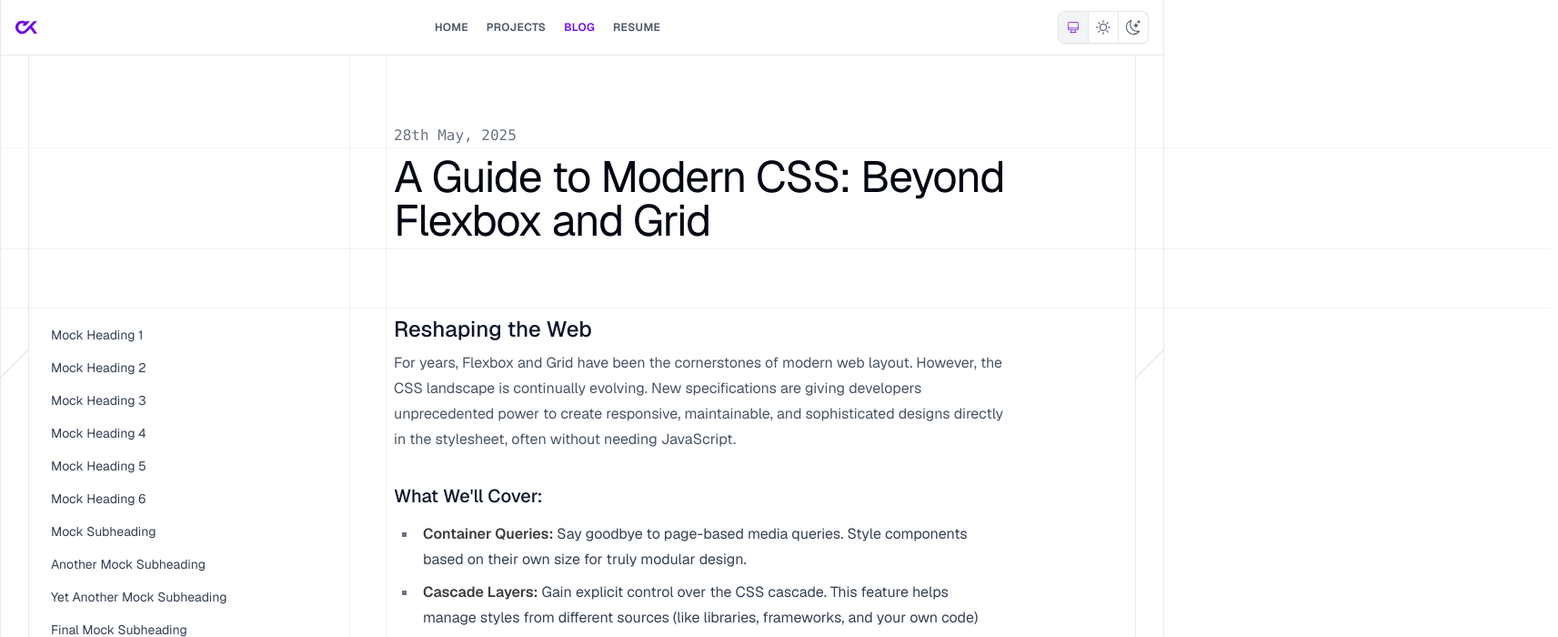
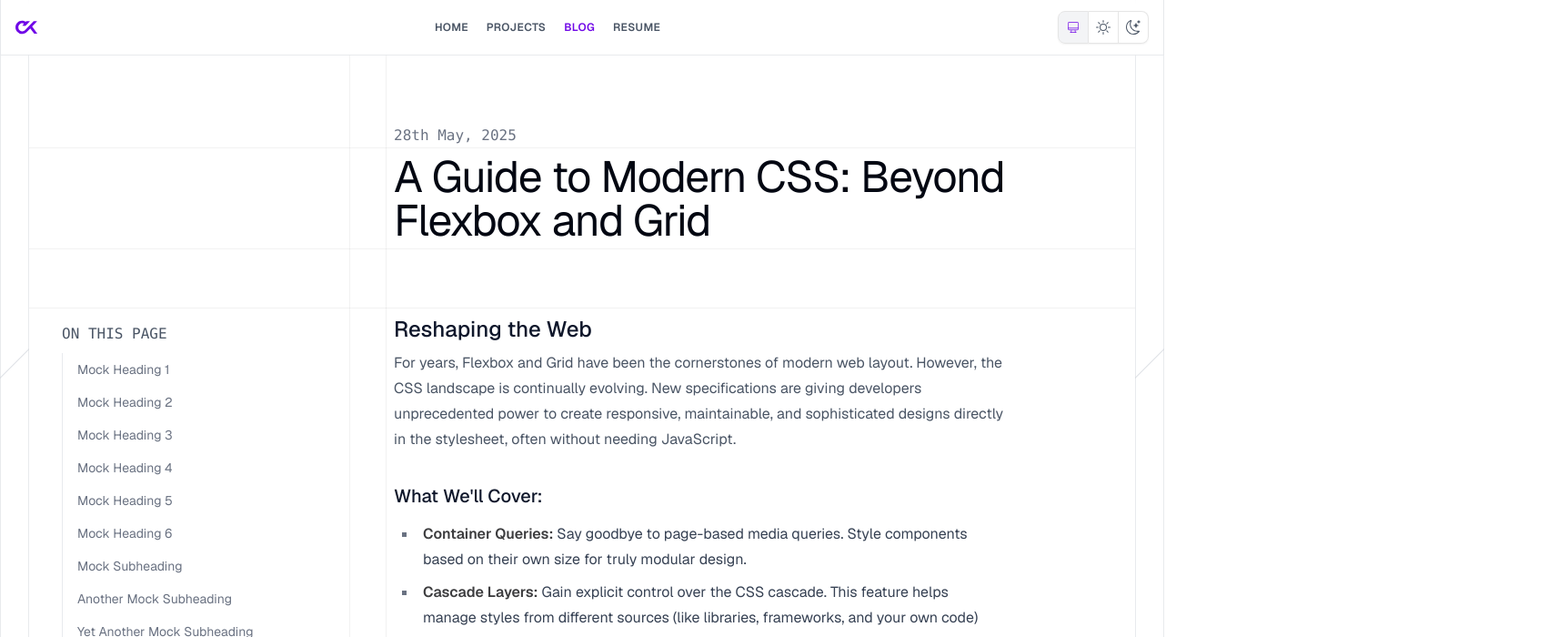
Before and after one commit to Chixide1/Folio, a Next.js app: page /blog/a-guide-to-modern-css in a window 1280 px wide. Shown: the top 700 px of the page at 91% size, 1713 px wide, since content can reach past the window. Built offline with nearby package versions, Linux system fonts and the light colour scheme.

Commit message:
Style - Sticky now works with the overflow clip

```diff
--- a/src/app/blog/[slug]/page.tsx
+++ b/src/app/blog/[slug]/page.tsx
@@ -10,11 +10,12 @@ export default async function BlogPage({params}: SlugPageParams) {
   const { frontmatter, content } = getMDXContent(ContentArea.BLOG, slug)
 
   return (
-    <div className="max-lg:px-6 mx-auto grid grid-cols-1 lg:grid-cols-[16rem_2.5rem_auto] xl:grid-cols-[22rem_2.5rem_auto] lg:grid-rows-[1fr_auto] w-full">
-      <nav className="col-start-1 row-start-2">
-        <ol className="sticky top-16 h-screen p-4 space-y-2">
+    <div className="overflow-x-clip max-lg:px-6 mx-auto grid grid-cols-1 lg:grid-cols-[16rem_2.5rem_auto] xl:grid-cols-[22rem_2.5rem_auto] lg:grid-rows-[1fr_auto] w-full">
+      <nav className="sticky top-16 h-screen col-start-1 row-start-2 p-4 ml-5">
+        <h2 className="uppercase font-mono mb-2">On this Page</h2>
+        <ol className="">
           {mockHeadings.map((heading, index) => (
-            <li key={index} className="text-sm text-gray-700 dark:text-gray-300 hover:text-gray-900 dark:hover:text-gray-100 transition-colors">
+            <li key={index} className="py-1 border-l ps-2 text-sm text-secondary w-fit hover:text-gray-900 dark:hover:text-gray-100 transition-colors">
               <a href={`#${heading.toLowerCase().replace(/\s+/g, '-')}`} className="block py-1 px-2">
                 {heading}
               </a>
```
Also changed, not shown: content/blog/the-evolution-of-serverless-computing.mdx (+19 -10 lines), content/projects/folio.mdx (+0 -22 lines).
